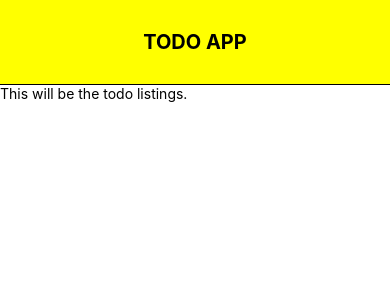
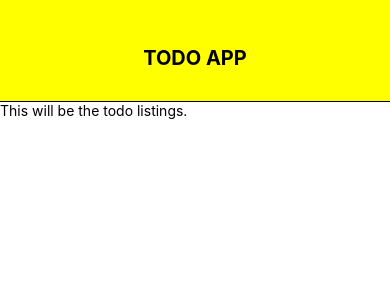
Before and after one commit to wheejuni/todo-app, a React Native app: screen / in a window 390 px wide. Shown: the top 300 px of the page. Built offline with nearby package versions, Linux system fonts and the light colour scheme.

Commit message:
텍스트 위치, nav영역 비율 조정

```diff
--- a/components/Navigation.tsx
+++ b/components/Navigation.tsx
@@ -14,6 +14,7 @@ export default class Navigation extends React.Component {
 
 const navTextStyle = StyleSheet.create({
     navMainText: {
+        paddingTop: '4%',
         color: 'black',
         fontSize: 20,
         fontWeight: '700'
--- a/components/styles/MainPageStyles.ts
+++ b/components/styles/MainPageStyles.ts
@@ -12,14 +12,14 @@ export const mainPageStyles: NavStyleSheets = StyleSheet.create({
         backgroundColor: 'silver'
     },
     navigationArea: {
-        flex: 1,
+        flex: 1.2,
         backgroundColor: 'yellow',
         justifyContent: 'center',
         alignItems: 'center',
         borderBottomWidth: 1
     },
     listingsArea : {
-        flex: 9,
+        flex: 8.8,
         backgroundColor: 'white'
     }
 
```
Also changed, not shown: 1 other file (tests, documents, lock files or other folders).
